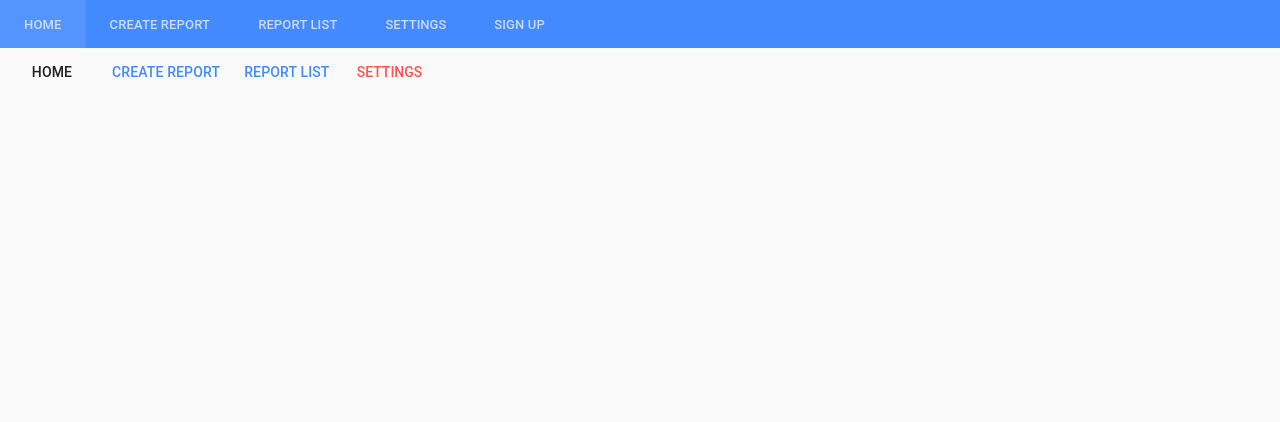
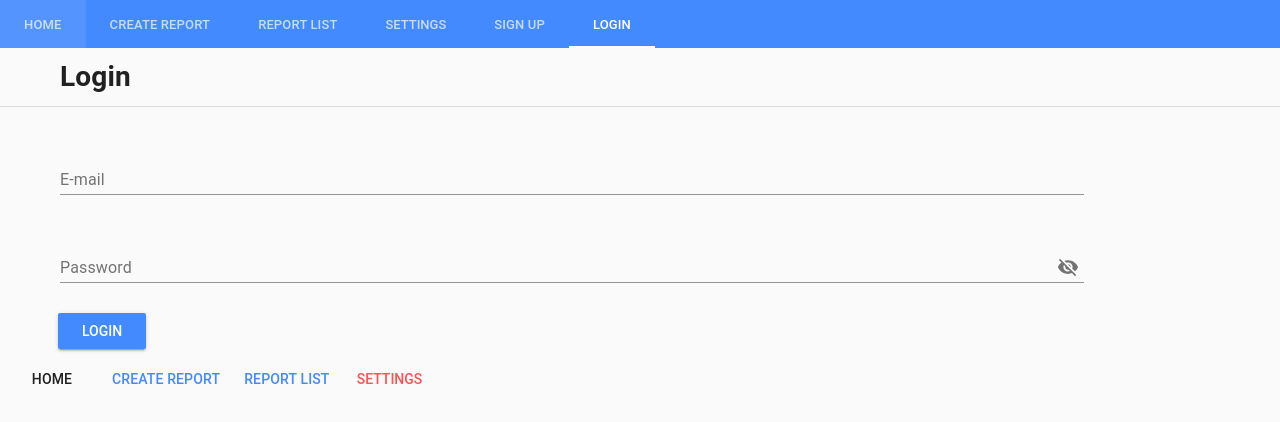
Before and after one commit to shoishizaki/dairy_report_management_app, a Vue app: page /login in a window 1280 px wide. Shown: the top 422 px of the page. Built offline with nearby package versions, Linux system fonts and the light colour scheme; no server answers.

Commit message:
create login page

```diff
--- /dev/null
+++ b/src/components/Login.vue
@@ -0,0 +1,68 @@
+<template>
+  <div>
+    <md-dialog-alert
+      :md-active.sync="first"
+      md-content="Email or password is wrong."
+      md-confirm-text="OK"
+    />
+    <h1>Login</h1>
+    <md-divider />
+    <md-field>
+      <label>E-mail</label>
+      <md-input v-model="email"></md-input>
+    </md-field>
+    <md-field>
+      <label>Password</label>
+      <md-input v-model="password" type="password"></md-input>
+    </md-field>
+    <md-button class="md-raised md-primary" @click="login">Login</md-button>
+  </div>
+</template>
+
+<script>
+import firebase from '../firebase/firestore'
+
+export default {
+  data() {
+    return {
+      email: null,
+      password: null,
+      first: false
+    }
+  },
+
+  methods: {
+    login: function() {
+      const self = this
+      firebase
+        .auth()
+        .signInWithEmailAndPassword(this.email, this.password)
+        .then(function() {
+          // 正常にsignupできた時の処理
+          self.$router.push('/')
+        })
+        .catch(function() {
+          // エラー発生時の処理
+          self.first = true
+        })
+    }
+  }
+}
+</script>
+
+<style scoped>
+h1 {
+  margin-left: 60px;
+}
+
+.md-field {
+  margin-top: 40px;
+  width: 80%;
+  margin-left: 60px;
+}
+
+.md-button {
+  position: relative;
+  left: 50px;
+}
+</style>
--- a/src/components/global/Header.vue
+++ b/src/components/global/Header.vue
@@ -5,5 +5,6 @@
     <md-tab id="tab-list" md-label="Report List" to="/list"></md-tab>
     <md-tab id="tab-settings" md-label="settings"></md-tab>
     <md-tab id="tab-signup" md-label="Sign Up" to="/signup"></md-tab>
+    <md-tab id="tab-login" md-label="Login" to="/login"></md-tab>
   </md-tabs>
 </template>
--- a/src/router/index.js
+++ b/src/router/index.js
@@ -5,6 +5,7 @@ const Home = () => import('@/components/Home')
 const Create = () => import('@/components/CreateReport')
 const List = () => import('@/components/ReportList')
 const SignUp = () => import('@/components/SignUp')
+const Login = () => import('@/components/Login')
 
 Vue.use(Router)
 
@@ -33,6 +34,12 @@ export default new Router({
       path: '/signup',
       name: 'SignUp',
       component: SignUp
+    },
+
+    {
+      path: '/login',
+      name: 'Login',
+      component: Login
     }
   ]
 })
```
